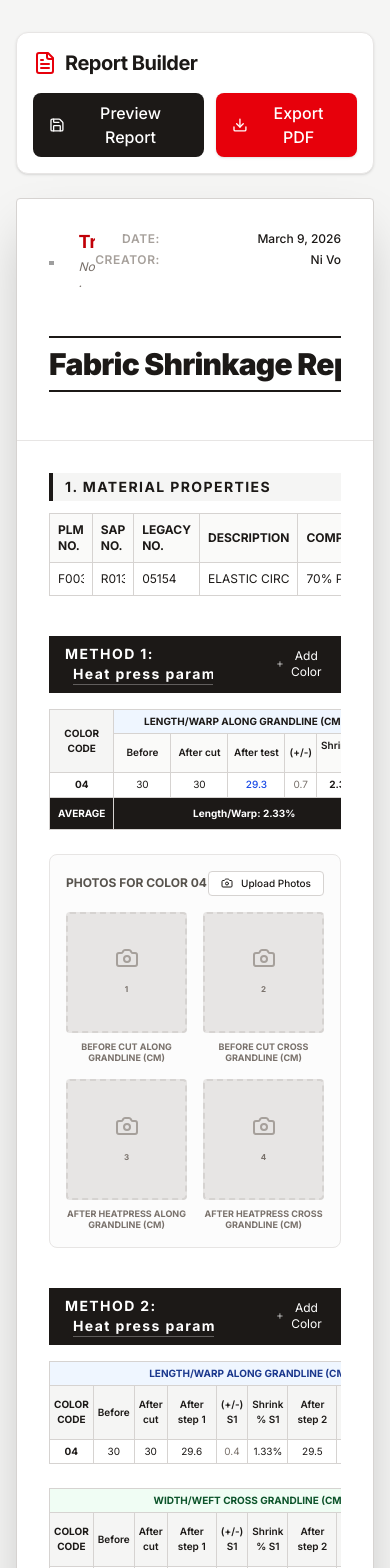
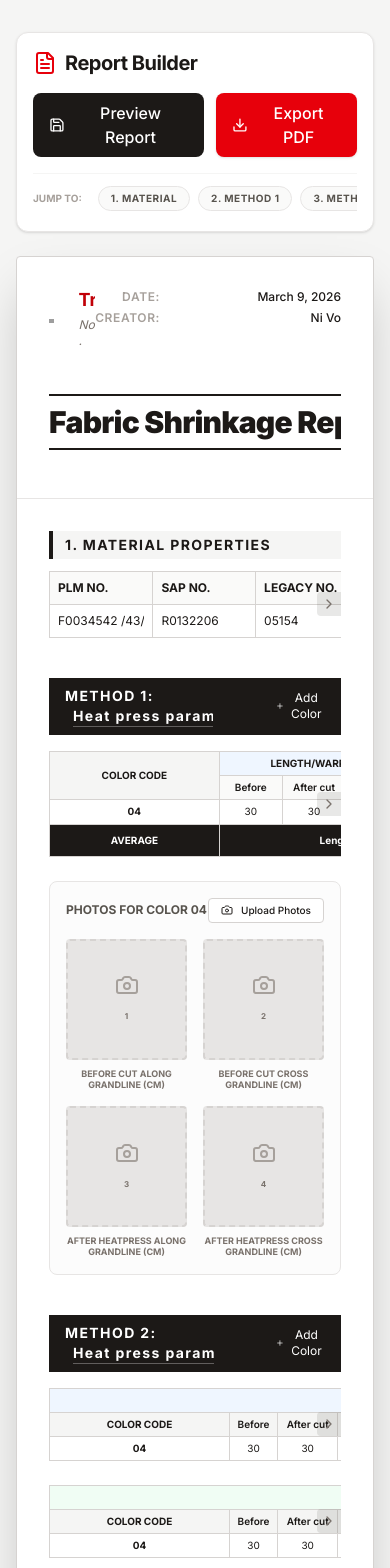
Before and after one commit to sampletrackertiv-user/Templetereport, a React (Vite) app: page / in a window 390 px wide. Shown: the top 1568 px of the page. Built offline with nearby package versions, Linux system fonts and the light colour scheme; grey boxes are pictures that could not be loaded.

Commit message:
feat: Add PDF export and UI enhancements
Implements PDF export functionality for the fabric shrinkage report using html2canvas and jspdf. Adds UI elements and styling for better navigation and visual feedback during PDF generation. Introduces new dependencies for PDF generation and UI components.

```diff
--- a/src/App.tsx
+++ b/src/App.tsx
@@ -13,8 +13,12 @@ import {
   FileText,
   Printer,
   Info,
-  Save
+  Save,
+  ChevronRight,
+  Loader2
 } from 'lucide-react';
+import jsPDF from 'jspdf';
+import html2canvas from 'html2canvas';
 
 // --- Types ---
 
@@ -140,7 +144,77 @@ const calculateDiff = (before: number, after: number) => {
 export default function App() {
   const [data, setData] = useState<ReportData>(DEFAULT_REPORT);
   const [isEditing, setIsEditing] = useState(true);
+  const [isGeneratingPDF, setIsGeneratingPDF] = useState(false);
+  const [zoomedImage, setZoomedImage] = useState<string | null>(null);
   const fileInputRef = useRef<HTMLInputElement>(null);
+  const reportRef = useRef<HTMLDivElement>(null);
+
+  const sections = [
+    { id: 'material', label: '1. Material' },
+    { id: 'method1', label: '2. Method 1' },
+    { id: 'method2', label: '3. Method 2' },
+    { id: 'remarks', label: '4. Remarks' },
+  ];
+
+  const scrollToSection = (id: string) => {
+    const element = document.getElementById(id);
+    if (element) {
+      element.scrollIntoView({ behavior: 'smooth', block: 'start' });
+    }
+  };
+
+  const exportToPDF = async () => {
+    if (!reportRef.current) return;
+
+    setIsGeneratingPDF(true);
+    try {
+      // Temporarily hide elements that shouldn't be in the PDF
+      const element = reportRef.current;
+
+      // Use html2canvas to capture the report
+      // We use a higher scale for better clarity
+      const canvas = await html2canvas(element, {
+        scale: 2,
+        useCORS: true,
+        logging: false,
+        backgroundColor: '#ffffff',
+        windowWidth: 1200 // Force a desktop-like width for consistent layout
+      });
+
+      const imgData = canvas.toDataURL('image/jpeg', 0.95);
+      const pdf = new jsPDF({
+        orientation: 'portrait',
+        unit: 'mm',
+        format: 'a4'
+      });
+
+      const imgProps = pdf.getImageProperties(imgData);
+      const pdfWidth = pdf.internal.pageSize.getWidth();
+      const pdfHeight = (imgProps.height * pdfWidth) / imgProps.width;
+
+      // Handle multi-page PDF if the report is long
+      let heightLeft = pdfHeight;
+      let position = 0;
+      const pageHeight = pdf.internal.pageSize.getHeight();
+
+      pdf.addImage(imgData, 'JPEG', 0, position, pdfWidth, pdfHeight);
+      heightLeft -= pageHeight;
+
+      while (heightLeft >= 0) {
+        position = heightLeft - pdfHeight;
+        pdf.addPage();
+        pdf.addImage(imgData, 'JPEG', 0, position, pdfWidth, pdfHeight);
+        heightLeft -= pageHeight;
+      }
+
+      pdf.save(`${data.title.replace(/\s+/g, '_')}_${data.date.replace(/\s+/g, '_')}.pdf`);
+    } catch (error) {
+      console.error('Error generating PDF:', error);
+      alert('Failed to generate PDF. Please try using the browser print option (Ctrl+P).');
+    } finally {
+      setIsGeneratingPDF(false);
+    }
+  };
 
   const handleLogoUpload = (e: React.ChangeEvent<HTMLInputElement>) => {
     const file = e.target.files?.[0];
@@ -291,7 +365,8 @@ export default function App() {
       <div className="max-w-6xl mx-auto">
 
         {/* Toolbar */}
-        <div className="mb-6 flex flex-wrap items-center justify-between gap-4 bg-white p-4 rounded-xl shadow-sm border border-stone-200 sticky top-4 z-50">
+        <div className="mb-6 flex flex-col gap-4 bg-white p-4 rounded-xl shadow-sm border border-stone-200 sticky top-4 z-50 print:hidden">
+          <div className="flex flex-wrap items-center justify-between gap-4">
             <div className="flex items-center gap-2">
               <FileText className="w-6 h-6 text-red-600" />
               <h1 className="text-xl font-bold tracking-tight">Report Builder</h1>
@@ -309,17 +384,41 @@ export default function App() {
                 {isEditing ? 'Preview Report' : 'Edit Mode'}
               </button>
               <button
-              onClick={() => window.print()}
-              className="flex items-center gap-2 px-4 py-2 bg-red-600 text-white rounded-lg font-medium hover:bg-red-700 transition-all shadow-sm"
+                onClick={exportToPDF}
+                disabled={isGeneratingPDF}
+                className="flex items-center gap-2 px-4 py-2 bg-red-600 text-white rounded-lg font-medium hover:bg-red-700 transition-all shadow-sm disabled:opacity-50 disabled:cursor-not-allowed"
               >
+                {isGeneratingPDF ? (
+                  <Loader2 className="w-4 h-4 animate-spin" />
+                ) : (
                   <Download className="w-4 h-4" />
-              Export PDF
+                )}
+                {isGeneratingPDF ? 'Generating...' : 'Export PDF'}
               </button>
             </div>
           </div>
 
+          {/* Quick Nav */}
+          <div className="flex items-center gap-2 overflow-x-auto pb-1 no-scrollbar border-t border-stone-100 pt-3">
+            <span className="text-[10px] font-bold text-stone-400 uppercase whitespace-nowrap mr-2">Jump to:</span>
+            {sections.map(s => (
+              <button
+                key={s.id}
+                onClick={() => scrollToSection(s.id)}
+                className="px-3 py-1 bg-stone-50 hover:bg-stone-100 text-stone-600 rounded-full text-[10px] font-bold uppercase tracking-wider transition-colors whitespace-nowrap border border-stone-200"
+              >
+                {s.label}
+              </button>
+            ))}
+          </div>
+        </div>
+
         {/* Report Content */}
-        <div id="report-container" className={`bg-white shadow-2xl rounded-sm overflow-hidden border border-stone-300 print:shadow-none print:border-none ${!isEditing ? 'cursor-default' : ''}`}>
+        <div
+          ref={reportRef}
+          id="report-container"
+          className={`bg-white shadow-2xl rounded-sm overflow-hidden border border-stone-300 print:shadow-none print:border-none ${!isEditing ? 'cursor-default' : ''}`}
+        >
 
           {/* Header Section */}
           <header className="p-8 border-b border-stone-200">
@@ -404,12 +503,15 @@ export default function App() {
           <main className="p-8 space-y-10">
 
             {/* 1. Material Properties */}
-            <section>
+            <section id="material" className="print-no-break">
               <h3 className="text-sm font-bold bg-stone-100 px-3 py-1 border-l-4 border-stone-900 mb-3 uppercase tracking-widest">
                 1. Material Properties
               </h3>
-              <div className="overflow-x-auto">
-                <table className="w-full border-collapse border border-stone-300 text-xs">
+              <div className="overflow-x-auto relative group">
+                <div className="absolute right-0 top-1/2 -translate-y-1/2 bg-stone-900/10 p-1 rounded-l md:hidden pointer-events-none">
+                  <ChevronRight className="w-4 h-4 text-stone-500 animate-pulse" />
+                </div>
+                <table className="w-full border-collapse border border-stone-300 text-xs min-w-[600px]">
                   <thead>
                     <tr className="bg-stone-50">
                       <th className="border border-stone-300 p-2 text-left font-bold uppercase">PLM No.</th>
@@ -473,7 +575,7 @@ export default function App() {
             </section>
 
             {/* 2. Method 1 */}
-            <section>
+            <section id="method1" className="print-no-break">
               <div className="flex justify-between items-center bg-stone-900 text-white px-4 py-2 mb-4">
                 <h3 className="text-sm font-bold uppercase tracking-widest">
                   Method 1: {isEditing ? (
@@ -491,8 +593,11 @@ export default function App() {
                 )}
               </div>
 
-              <div className="overflow-x-auto">
-                <table className="w-full border-collapse border border-stone-300 text-[10px]">
+              <div className="overflow-x-auto relative group">
+                <div className="absolute right-0 top-1/2 -translate-y-1/2 bg-stone-900/10 p-1 rounded-l md:hidden pointer-events-none">
+                  <ChevronRight className="w-4 h-4 text-stone-500 animate-pulse" />
+                </div>
+                <table className="w-full border-collapse border border-stone-300 text-[10px] min-w-[800px]">
                   <thead>
                     <tr className="bg-stone-100">
                       <th rowSpan={2} className="border border-stone-300 p-1 font-bold uppercase">Color Code</th>
@@ -593,9 +698,9 @@ export default function App() {
               </div>
 
               {/* Method 1 Photos */}
-              <div className="mt-6 space-y-8">
+              <div className="mt-6 space-y-8 print-no-break">
                 {data.method1.rows.map(row => (
-                  <div key={row.id} className="border border-stone-200 p-4 rounded-lg bg-stone-50/50">
+                  <div key={row.id} className="border border-stone-200 p-4 rounded-lg bg-stone-50/50 print:bg-white print:p-0 print:border-none">
                     <div className="flex justify-between items-center mb-4">
                       <h4 className="text-xs font-bold uppercase text-stone-600">Photos for Color {row.colorCode || '??'}</h4>
                       {isEditing && (
@@ -616,7 +721,13 @@ export default function App() {
                           <div className="aspect-square bg-stone-200 rounded border-2 border-dashed border-stone-300 flex items-center justify-center overflow-hidden relative group">
                             {row.photos[idx] ? (
                               <>
-                                <img src={row.photos[idx]} className="w-full h-full object-cover" alt={label} referrerPolicy="no-referrer" />
+                                <img
+                                  src={row.photos[idx]}
+                                  className="w-full h-full object-cover cursor-zoom-in"
+                                  alt={label}
+                                  referrerPolicy="no-referrer"
+                                  onClick={() => setZoomedImage(row.photos[idx])}
+                                />
                                 {isEditing && (
                                   <button
                                     onClick={() => setData(prev => ({
@@ -649,7 +760,7 @@ export default function App() {
             </section>
 
             {/* 3. Method 2 */}
-            <section>
+            <section id="method2" className="print-no-break">
               <div className="flex justify-between items-center bg-stone-900 text-white px-4 py-2 mb-4">
                 <h3 className="text-sm font-bold uppercase tracking-widest">
                   Method 2: {isEditing ? (
@@ -669,8 +780,11 @@ export default function App() {
 
               <div className="space-y-6">
                 {/* Length Table */}
-                <div className="overflow-x-auto">
-                  <table className="w-full border-collapse border border-stone-300 text-[10px]">
+                <div className="overflow-x-auto relative group">
+                  <div className="absolute right-0 top-1/2 -translate-y-1/2 bg-stone-900/10 p-1 rounded-l md:hidden pointer-events-none">
+                    <ChevronRight className="w-4 h-4 text-stone-500 animate-pulse" />
+                  </div>
+                  <table className="w-full border-collapse border border-stone-300 text-[10px] min-w-[800px]">
                     <thead>
                       <tr className="bg-blue-50">
                         <th colSpan={10} className="border border-stone-300 p-1 font-bold uppercase text-blue-900">Length/Warp along grandline (cm)</th>
@@ -720,8 +834,11 @@ export default function App() {
                 </div>
 
                 {/* Width Table */}
-                <div className="overflow-x-auto">
-                  <table className="w-full border-collapse border border-stone-300 text-[10px]">
+                <div className="overflow-x-auto relative group">
+                  <div className="absolute right-0 top-1/2 -translate-y-1/2 bg-stone-900/10 p-1 rounded-l md:hidden pointer-events-none">
+                    <ChevronRight className="w-4 h-4 text-stone-500 animate-pulse" />
+                  </div>
+                  <table className="w-full border-collapse border border-stone-300 text-[10px] min-w-[800px]">
                     <thead>
                       <tr className="bg-green-50">
                         <th colSpan={10} className="border border-stone-300 p-1 font-bold uppercase text-green-900">Width/Weft cross grandline (cm)</th>
@@ -788,10 +905,10 @@ export default function App() {
                 </div>
 
                 {/* Method 2 Photos */}
-                <div className="mt-8 space-y-8">
+                <div className="mt-8 space-y-8 print-no-break">
                   <h3 className="text-xs font-bold uppercase tracking-widest border-b border-stone-300 pb-2">Photo method 2</h3>
                   {data.method2.rows.map(row => (
-                    <div key={row.id} className="border border-stone-200 p-4 rounded-lg bg-stone-50/50">
+                    <div key={row.id} className="border border-stone-200 p-4 rounded-lg bg-stone-50/50 print:bg-white print:p-0 print:border-none">
                       <div className="flex justify-between items-center mb-4">
                         <h4 className="text-xs font-bold uppercase text-stone-600">Photos for Color {row.colorCode || '??'}</h4>
                         {isEditing && (
@@ -818,7 +935,13 @@ export default function App() {
                             <div className="aspect-square bg-stone-200 rounded border-2 border-dashed border-stone-300 flex items-center justify-center overflow-hidden relative group">
                               {item.photos[item.idx] ? (
                                 <>
-                                  <img src={item.photos[item.idx]} className="w-full h-full object-cover" alt={item.label} referrerPolicy="no-referrer" />
+                                  <img
+                                    src={item.photos[item.idx]}
+                                    className="w-full h-full object-cover cursor-zoom-in"
+                                    alt={item.label}
+                                    referrerPolicy="no-referrer"
+                                    onClick={() => setZoomedImage(item.photos[item.idx])}
+                                  />
                                   {isEditing && (
                                     <button
                                       onClick={() => setData(prev => ({
@@ -858,7 +981,7 @@ export default function App() {
             </section>
 
             {/* 4. Remarks */}
-            <section>
+            <section id="remarks" className="print-no-break">
               <h3 className="text-sm font-bold bg-stone-100 px-3 py-1 border-l-4 border-stone-900 mb-3 uppercase tracking-widest">
                 5. Remarks
               </h3>
@@ -877,7 +1000,7 @@ export default function App() {
           </main>
 
           {/* Footer */}
-          <footer className="p-8 border-t border-stone-200 bg-stone-50/50 flex justify-between items-end">
+          <footer className="p-8 border-t border-stone-200 bg-stone-50/50 flex justify-between items-end print:bg-white print:border-none">
             <div className="space-y-4">
               <div className="w-48 border-b border-stone-900 h-10"></div>
               <p className="text-[10px] font-bold uppercase tracking-widest text-stone-400">Tested By</p>
@@ -919,7 +1042,32 @@ export default function App() {
             margin: 1cm;
           }
         }
+        .no-scrollbar::-webkit-scrollbar {
+          display: none;
+        }
+        .no-scrollbar {
+          -ms-overflow-style: none;
+          scrollbar-width: none;
+        }
       `}</style>
+
+      {/* Image Zoom Modal */}
+      {zoomedImage && (
+        <div
+          className="fixed inset-0 z-[100] bg-black/90 flex items-center justify-center p-4 cursor-zoom-out"
+          onClick={() => setZoomedImage(null)}
+        >
+          <img
+            src={zoomedImage}
+            className="max-w-full max-h-full object-contain rounded shadow-2xl"
+            alt="Zoomed"
+            referrerPolicy="no-referrer"
+          />
+          <button className="absolute top-4 right-4 text-white p-2 hover:bg-white/10 rounded-full">
+            <Plus className="w-8 h-8 rotate-45" />
+          </button>
+        </div>
+      )}
     </div>
   );
 }
```
Also changed, not shown: package.json (+9 -7 lines), src/index.css (+29 -0 lines), 1 other file (tests, documents, lock files or other folders). Lines whose indentation alone changed are shown as unchanged.
